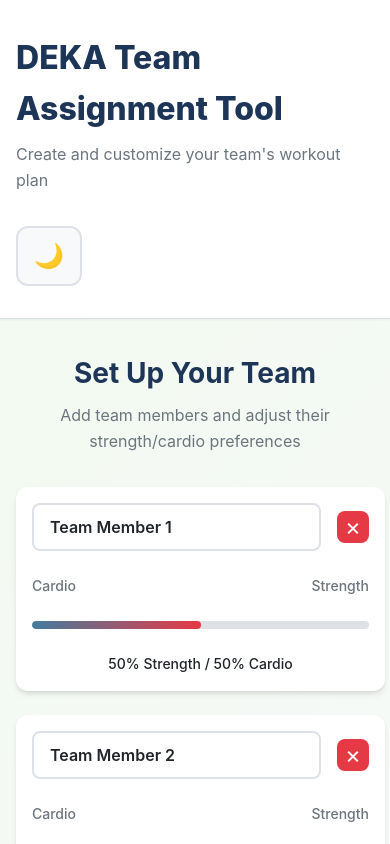
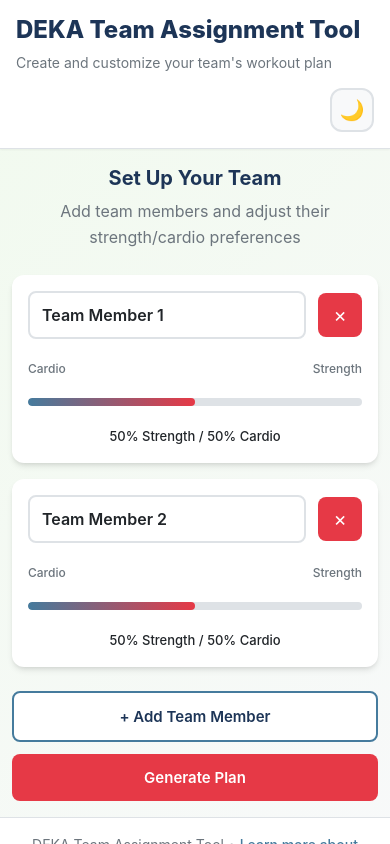
Before and after one commit to Zettersten/dopedeka.com, a React (Vite) app: page / in a window 390 px wide. Shown: the top 844 px of the page. Built offline with nearby package versions, Linux system fonts and the light colour scheme.

Commit message:
Refactor: Improve responsiveness and touch targets
Co-authored-by: erik <erik@zettersten.com>

```diff
--- a/index.html
+++ b/index.html
@@ -3,7 +3,7 @@
   <head>
     <meta charset="UTF-8" />
     <link rel="icon" type="image/svg+xml" href="/vite.svg" />
-    <meta name="viewport" content="width=device-width, initial-scale=1.0" />
+    <meta name="viewport" content="width=device-width, initial-scale=1.0, maximum-scale=5.0, user-scalable=yes, viewport-fit=cover" />
     <meta name="description" content="DEKA Team Exercise Challenge Assignment Tool - Create and manage your team's workout plan" />
     <link rel="manifest" href="/manifest.json" />
     <title>DEKA Team Assignment Tool</title>
--- a/src/App.css
+++ b/src/App.css
@@ -6,10 +6,14 @@
 
 .app-header {
   background: var(--color-background);
-  padding: 2rem 1rem;
+  padding: clamp(1rem, 4vw, 2rem) clamp(1rem, 4vw, 2rem);
+  padding-top: calc(clamp(1rem, 4vw, 2rem) + var(--safe-area-inset-top));
   box-shadow: var(--shadow-sm);
   border-bottom: 1px solid var(--color-border);
   transition: background 0.3s ease, border-color 0.3s ease;
+  position: sticky;
+  top: 0;
+  z-index: 100;
 }
 
 .header-content {
@@ -22,17 +26,19 @@
 }
 
 .app-header h1 {
-  font-size: 2.5rem;
+  font-size: clamp(1.5rem, 5vw, 2.5rem);
   color: var(--color-accent-dark);
   margin-bottom: 0.5rem;
   font-weight: 800;
   transition: color 0.3s ease;
+  line-height: 1.2;
 }
 
 .app-subtitle {
   color: var(--color-text-light);
-  font-size: 1.125rem;
+  font-size: clamp(0.875rem, 3vw, 1.125rem);
   transition: color 0.3s ease;
+  line-height: 1.4;
 }
 
 .dark-mode-toggle {
@@ -40,14 +46,18 @@
   border: 2px solid var(--color-border);
   border-radius: var(--radius-lg);
   padding: 0.75rem 1rem;
-  font-size: 1.5rem;
+  font-size: clamp(1.25rem, 4vw, 1.5rem);
   cursor: pointer;
   transition: all 0.2s ease;
-  min-width: 60px;
-  height: 60px;
+  min-width: var(--touch-target-min);
+  min-height: var(--touch-target-min);
+  width: var(--touch-target-min);
+  height: var(--touch-target-min);
   display: flex;
   align-items: center;
   justify-content: center;
+  flex-shrink: 0;
+  -webkit-tap-highlight-color: transparent;
 }
 
 .dark-mode-toggle:hover {
@@ -61,7 +71,8 @@
   max-width: 1400px;
   width: 100%;
   margin: 0 auto;
-  padding: 2rem 1rem;
+  padding: clamp(1rem, 4vw, 2rem) clamp(0.75rem, 3vw, 1rem);
+  padding-bottom: calc(clamp(1rem, 4vw, 2rem) + var(--safe-area-inset-bottom));
 }
 
 .setup-phase {
@@ -75,10 +86,11 @@
 }
 
 .setup-header h2 {
-  font-size: 1.75rem;
+  font-size: clamp(1.25rem, 4vw, 1.75rem);
   color: var(--color-accent-dark);
   margin-bottom: 0.5rem;
   transition: color 0.3s ease;
+  line-height: 1.3;
 }
 
 .setup-header p {
@@ -100,12 +112,18 @@
 }
 
 .button {
-  padding: 0.875rem 2rem;
+  padding: clamp(0.875rem, 3vw, 1rem) clamp(1.5rem, 5vw, 2rem);
   border-radius: var(--radius-md);
-  font-size: 1rem;
+  font-size: clamp(0.9375rem, 3vw, 1rem);
   font-weight: 600;
   transition: all 0.2s ease;
   cursor: pointer;
+  min-height: var(--touch-target-min);
+  display: inline-flex;
+  align-items: center;
+  justify-content: center;
+  -webkit-tap-highlight-color: transparent;
+  touch-action: manipulation;
 }
 
 .button:disabled {
@@ -151,7 +169,8 @@
 
 .app-footer {
   background: var(--color-background);
-  padding: 1.5rem;
+  padding: clamp(1rem, 3vw, 1.5rem);
+  padding-bottom: calc(clamp(1rem, 3vw, 1.5rem) + var(--safe-area-inset-bottom));
   text-align: center;
   border-top: 1px solid var(--color-border);
   margin-top: auto;
@@ -180,26 +199,41 @@
   .header-content {
     flex-direction: column;
     align-items: flex-start;
+    gap: 1rem;
   }
 
-  .app-header h1 {
-    font-size: 2rem;
-  }
-
-  .app-subtitle {
-    font-size: 1rem;
+  .dark-mode-toggle {
+    align-self: flex-end;
   }
 
   .team-members-section {
     grid-template-columns: 1fr;
+    gap: 1rem;
   }
 
   .actions {
     flex-direction: column;
+    gap: 0.75rem;
+    width: 100%;
   }
 
   .button {
     width: 100%;
+  }
+
+  .setup-phase {
+    gap: 1.5rem;
+  }
+}
+
+/* Extra small devices */
+@media (max-width: 375px) {
+  .app-main {
+    padding: 0.75rem 0.5rem;
+  }
+
+  .header-content {
+    gap: 0.75rem;
   }
 }
 
--- a/src/components/TeamMemberInput.css
+++ b/src/components/TeamMemberInput.css
@@ -1,9 +1,10 @@
 .team-member-input {
   background: var(--color-background);
   border-radius: var(--radius-lg);
-  padding: 1.5rem;
+  padding: clamp(1rem, 4vw, 1.5rem);
   box-shadow: var(--shadow-md);
   transition: transform 0.2s ease, box-shadow 0.2s ease;
+  width: 100%;
 }
 
 .team-member-input:hover {
@@ -20,13 +21,17 @@
 
 .member-name-input {
   flex: 1;
-  padding: 0.75rem 1rem;
+  padding: clamp(0.75rem, 3vw, 1rem);
+  min-height: var(--touch-target-min);
   border: 2px solid var(--color-border);
   border-radius: var(--radius-md);
-  font-size: 1.125rem;
+  font-size: clamp(1rem, 3.5vw, 1.125rem);
   font-weight: 600;
   color: var(--color-text);
   transition: border-color 0.2s ease;
+  -webkit-appearance: none;
+  appearance: none;
+  width: 100%;
 }
 
 .member-name-input:focus {
@@ -34,17 +39,22 @@
 }
 
 .remove-button {
-  width: 2rem;
-  height: 2rem;
+  min-width: var(--touch-target-min);
+  min-height: var(--touch-target-min);
+  width: var(--touch-target-min);
+  height: var(--touch-target-min);
   border-radius: var(--radius-md);
   background: var(--color-primary);
   color: white;
-  font-size: 1.5rem;
+  font-size: clamp(1.25rem, 4vw, 1.5rem);
   line-height: 1;
   display: flex;
   align-items: center;
   justify-content: center;
   transition: background-color 0.2s ease, transform 0.2s ease;
+  flex-shrink: 0;
+  -webkit-tap-highlight-color: transparent;
+  touch-action: manipulation;
 }
 
 .remove-button:hover {
@@ -77,15 +87,18 @@
   position: absolute;
   width: 100%;
   height: 100%;
+  min-height: var(--touch-target-min);
   opacity: 0;
   cursor: pointer;
   z-index: 2;
+  -webkit-tap-highlight-color: transparent;
+  touch-action: manipulation;
 }
 
 .slider-track {
   position: absolute;
   width: 100%;
-  height: 0.5rem;
+  height: clamp(0.5rem, 2vw, 0.625rem);
   background: var(--color-border);
   border-radius: var(--radius-sm);
   overflow: hidden;
@@ -106,11 +119,20 @@
 }
 
 @media (max-width: 640px) {
-  .team-member-input {
-    padding: 1rem;
+  .team-member-header {
+    gap: 0.75rem;
+    margin-bottom: 1.25rem;
   }
 
-  .member-name-input {
-    font-size: 1rem;
+  .weight-slider-container {
+    gap: 0.5rem;
+  }
+
+  .weight-labels {
+    font-size: clamp(0.75rem, 2.5vw, 0.875rem);
+  }
+
+  .weight-value {
+    font-size: clamp(0.8125rem, 2.5vw, 0.875rem);
   }
 }
--- a/src/index.css
+++ b/src/index.css
@@ -18,6 +18,11 @@
   --radius-md: 0.5rem;
   --radius-lg: 0.75rem;
   --radius-xl: 1rem;
+  --touch-target-min: 44px;
+  --safe-area-inset-top: env(safe-area-inset-top, 0px);
+  --safe-area-inset-bottom: env(safe-area-inset-bottom, 0px);
+  --safe-area-inset-left: env(safe-area-inset-left, 0px);
+  --safe-area-inset-right: env(safe-area-inset-right, 0px);
 }
 
 .dark-mode {
@@ -53,8 +58,16 @@ body {
   background: linear-gradient(135deg, var(--color-secondary) 0%, var(--color-surface) 100%);
   color: var(--color-text);
   min-height: 100vh;
+  min-height: calc(100vh - var(--safe-area-inset-top) - var(--safe-area-inset-bottom));
   line-height: 1.6;
   transition: background 0.3s ease, color 0.3s ease;
+  padding-left: var(--safe-area-inset-left);
+  padding-right: var(--safe-area-inset-right);
+  /* Prevent horizontal scroll on mobile */
+  overflow-x: hidden;
+  /* Better text rendering on mobile */
+  -webkit-text-size-adjust: 100%;
+  text-size-adjust: 100%;
 }
 
 #root {
```
Also changed, not shown: src/components/PlanDisplay.css (+207 -30 lines).
